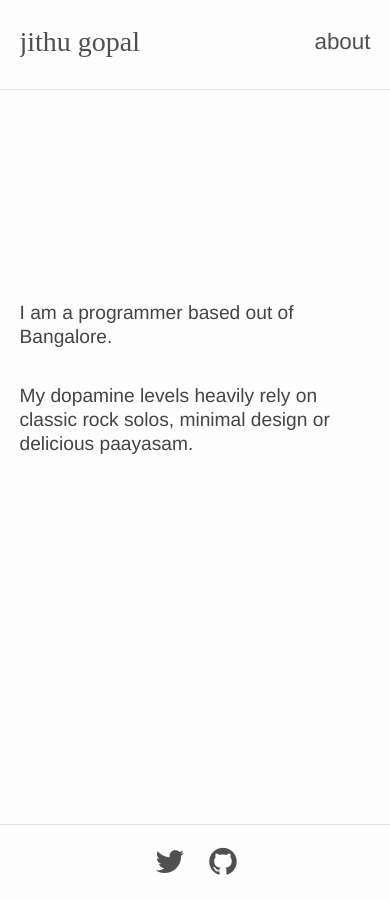
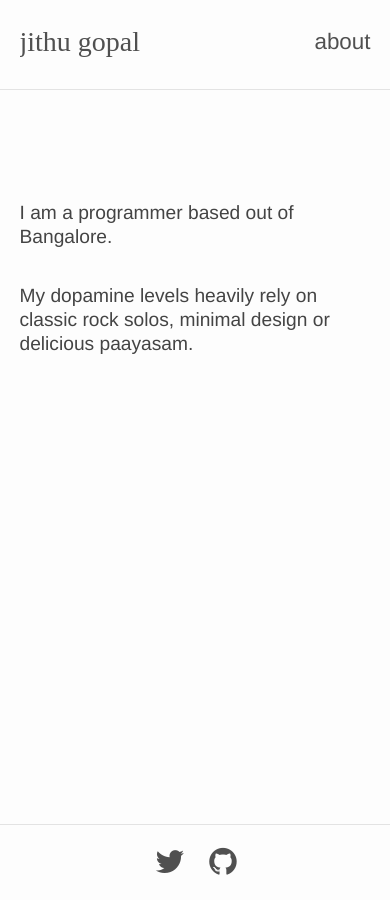
Before and after one commit to jithugopal/jithugopal.github.com, a Jekyll site: the page built from about.md, in a window 390 px wide. Built offline with Jekyll 4.4.1, drawn with Linux system fonts in a browser that asks for light colours; nearby versions of some CDN libraries; Markdown is read by kramdown in place of the engine named in the settings.

Commit message:
Decrease margin when showing bio for mobile

```diff
--- a/_sass/_about.scss
+++ b/_sass/_about.scss
@@ -1,5 +1,5 @@
 .bio {
-  margin-top: 200px;
+  margin-top: 100px;
   .about {
     color: #444;
     p {
@@ -7,4 +7,7 @@
       padding-bottom: 10px;
     }
   }
+  @include media-query($on-laptop) {
+    margin-top: 200px;
+  }
 }
```
